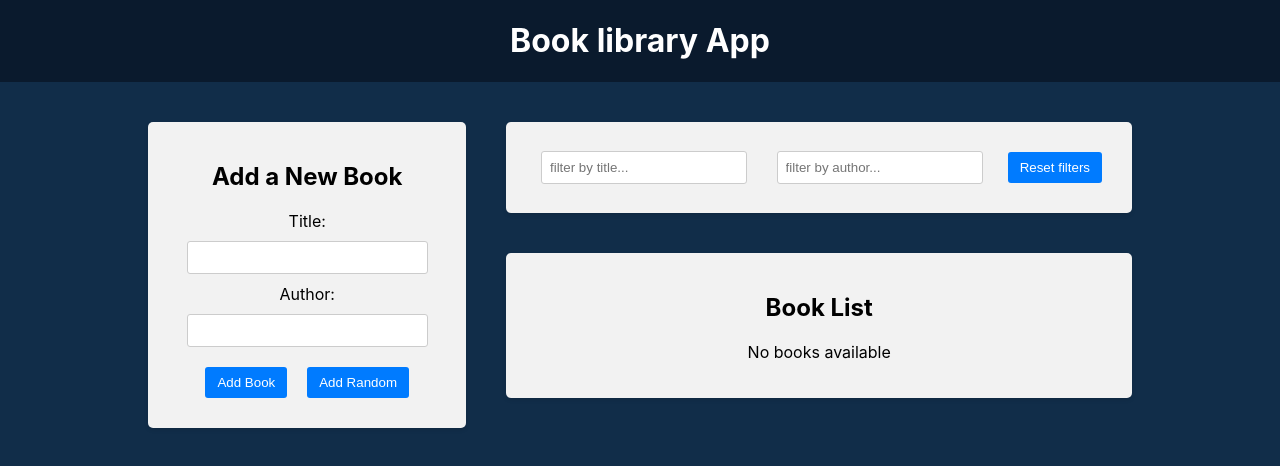
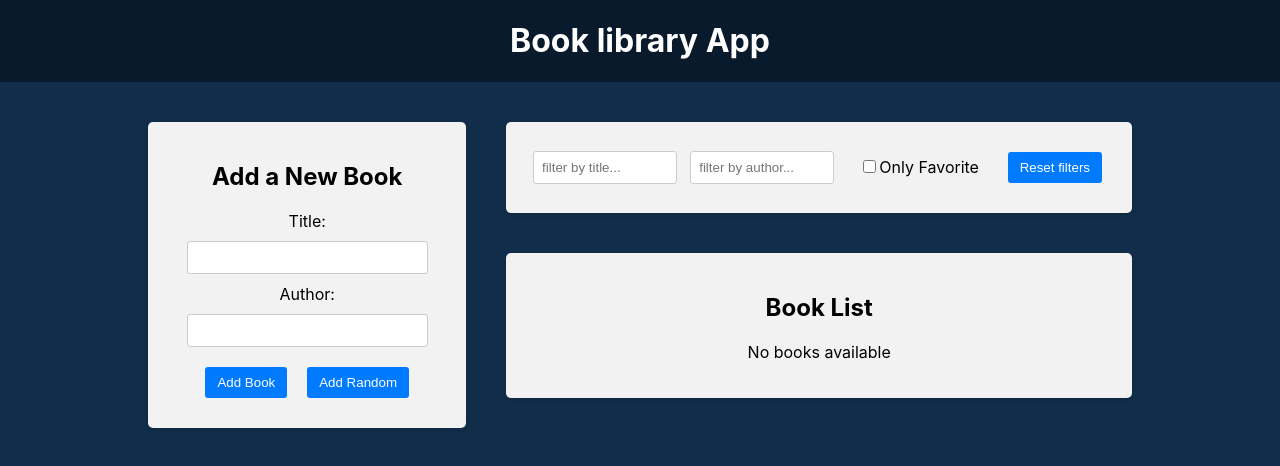
Before and after one commit to vase3k/30-react-redux, a React (Create React App) app in the folder frontend/: page / in a window 1280 px wide. Shown: the top 466 px of the page. Built offline with nearby package versions, Linux system fonts and the light colour scheme.

Commit message:
350 only favorite filter

```diff
--- a/frontend/src/components/BookList/BookList.js
+++ b/frontend/src/components/BookList/BookList.js
@@ -4,6 +4,7 @@
 import {
   selectTitleFilter,
   selectAuthorFilter,
+  selectOnlyFavoriteFilter,
 } from '../../redux/slices/filterSlice'
 import './BookList.css'
 
@@ -11,6 +12,7 @@
   const books = useSelector((state) => state.books)
   const titleFilter = useSelector(selectTitleFilter)
   const authorFilter = useSelector(selectAuthorFilter)
+  const onlyFavoriteFilter = useSelector(selectOnlyFavoriteFilter)
   const dispatch = useDispatch()
 
   const handleDeleteBook = (bookId) => {
@@ -22,10 +24,14 @@
   }
 
   const filteredBooks = books.filter((book) => {
-    const matchesTitle =
-      book.title.toLowerCase().includes(titleFilter.toLowerCase()) &&
-      book.author.toLowerCase().includes(authorFilter.toLowerCase())
-    return matchesTitle
+    const matchesTitle = book.title
+      .toLowerCase()
+      .includes(titleFilter.toLowerCase())
+    const matchesAuthor = book.author
+      .toLowerCase()
+      .includes(authorFilter.toLowerCase())
+    const matchesFavorite = onlyFavoriteFilter ? book.isFavorite : true
+    return matchesTitle && matchesAuthor && matchesFavorite
   })
 
   return (
--- a/frontend/src/components/Filter/Filter.js
+++ b/frontend/src/components/Filter/Filter.js
@@ -4,6 +4,8 @@
   setTitleFilter,
   selectAuthorFilter,
   setAuthorFilter,
+  selectOnlyFavoriteFilter,
+  setOnlyFavoriteFilter,
   resetFilters,
 } from '../../redux/slices/filterSlice'
 import './Filter.css'
@@ -12,6 +14,7 @@
   const dispatch = useDispatch()
   const titleFilter = useSelector(selectTitleFilter)
   const authorFilter = useSelector(selectAuthorFilter)
+  const onlyFavoriteFilter = useSelector(selectOnlyFavoriteFilter)
 
   const handleTitleFilterChange = (e) => {
     dispatch(setTitleFilter(e.target.value))
@@ -19,6 +22,10 @@
 
   const handleAuthorFilterChange = (e) => {
     dispatch(setAuthorFilter(e.target.value))
+  }
+
+  const handleOnlyFavoriteFilterChange = () => {
+    dispatch(setOnlyFavoriteFilter())
   }
 
   const handleResetFilters = () => {
@@ -44,6 +51,16 @@
             onChange={handleAuthorFilterChange}
           />
         </div>
+        <div className="filter-group">
+          <label>
+            <input
+              type="checkbox"
+              checked={onlyFavoriteFilter}
+              onChange={handleOnlyFavoriteFilterChange}
+            />
+            Only Favorite
+          </label>
+        </div>
         <button type="button" onClick={handleResetFilters}>
           Reset filters
         </button>
--- a/frontend/src/redux/slices/filterSlice.js
+++ b/frontend/src/redux/slices/filterSlice.js
@@ -3,6 +3,7 @@
 const initialState = {
   title: '',
   author: '',
+  onlyFavorite: false,
 }
 
 const filterSlice = createSlice({
@@ -12,19 +13,30 @@
     setTitleFilter: (state, action) => {
       state.title = action.payload
     },
+
     setAuthorFilter: (state, action) => {
       state.author = action.payload
     },
-    resetFilters: (state) => {
+
+    setOnlyFavoriteFilter: (state) => {
+      state.onlyFavorite = !state.onlyFavorite
+    },
+
+    resetFilters: () => {
       return initialState
     },
   },
 })
 
-export const { setTitleFilter, setAuthorFilter, resetFilters } =
-  filterSlice.actions
+export const {
+  setTitleFilter,
+  setAuthorFilter,
+  setOnlyFavoriteFilter,
+  resetFilters,
+} = filterSlice.actions
 
 export const selectTitleFilter = (state) => state.filter.title
 export const selectAuthorFilter = (state) => state.filter.author
+export const selectOnlyFavoriteFilter = (state) => state.filter.onlyFavorite
 
 export default filterSlice.reducer
```
